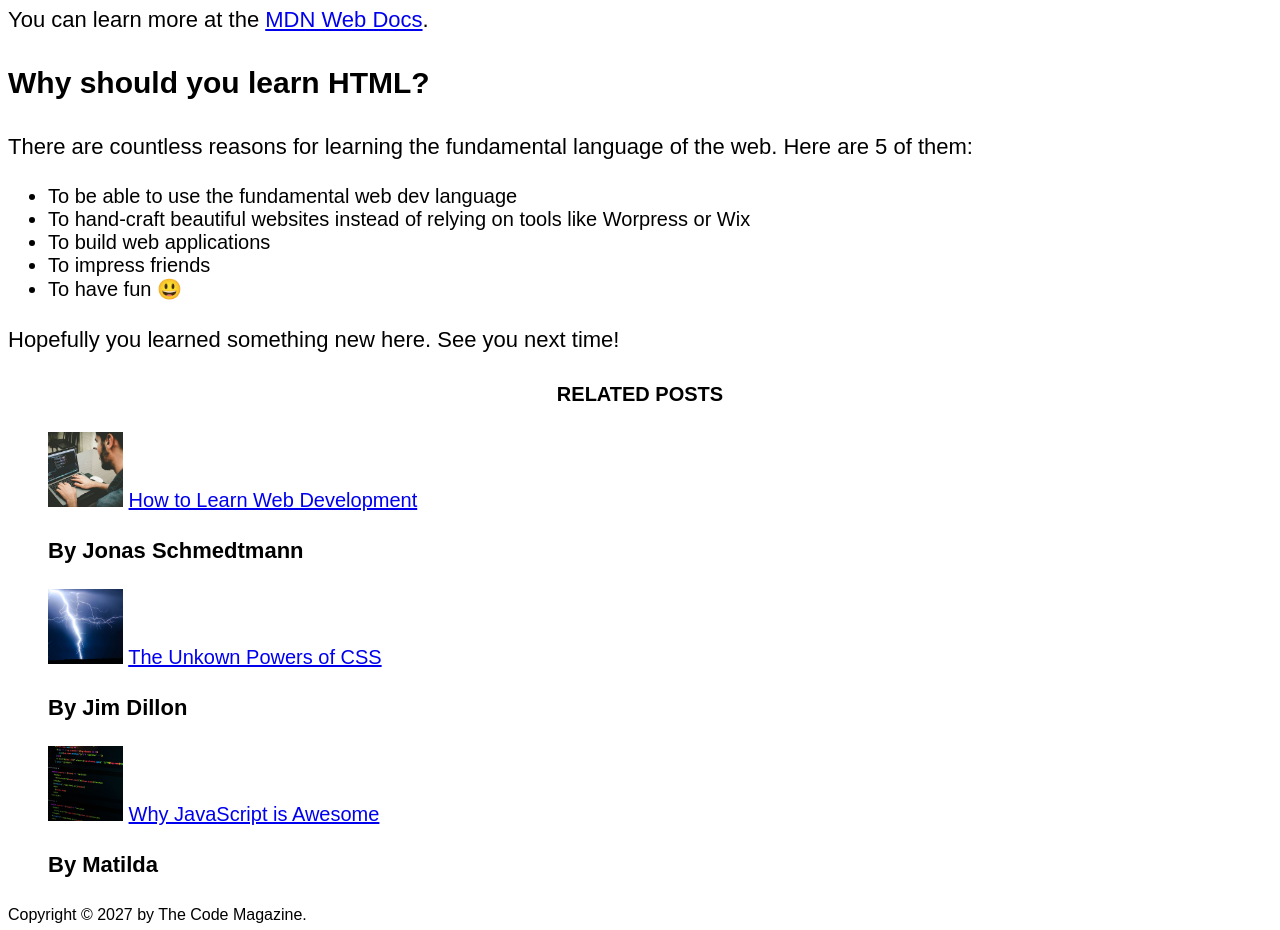
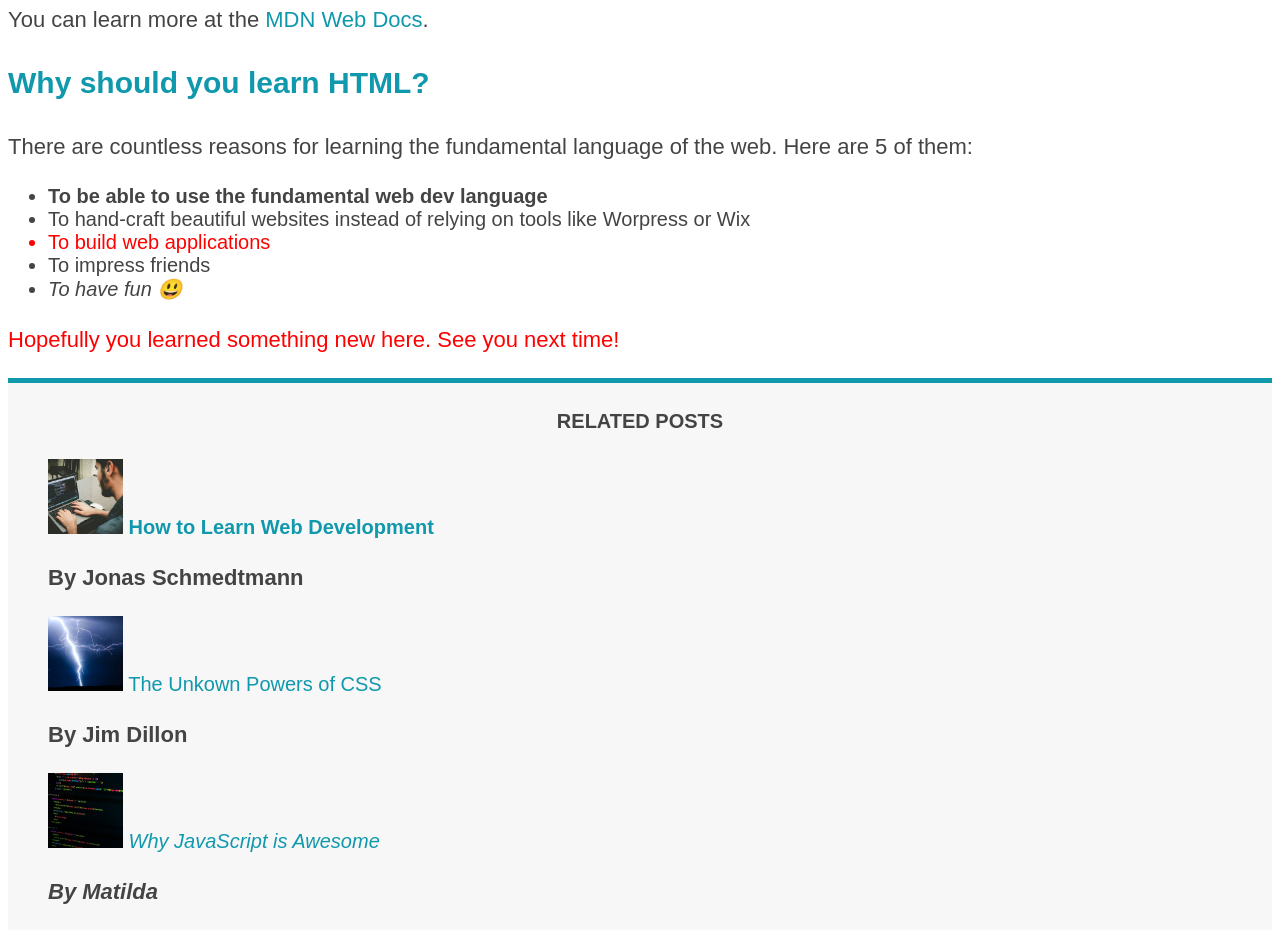
Before and after one commit to jjhuang711/Magazine, a plain HTML site: page index.html in a window 1280 px wide. Shown: the part 1072-2002 px from the top of the page. Drawn offline with Linux system fonts and the light colour scheme.

Commit message:
CSS color update
CSS further update for color

```diff
--- a/index.html
+++ b/index.html
@@ -10,7 +10,7 @@
 </head>
 
 <body>
-  <header>
+  <header class="main-header">
     <h1>The Code Magazine</h1>
     <nav>
       <a href="blog.html">Blog</a>
--- a/style.css
+++ b/style.css
@@ -5,6 +5,14 @@ h4,
 p,
 li {
   font-family: sans-serif;
+  color: #444;
+}
+
+/* the color of h1 h2 h3 get overwritten here */
+h1,
+h2,
+h3 {
+  color: #1098ad;
 }
 
 h1 {
@@ -60,3 +68,64 @@ li {
 .related {
   list-style: none;
 }
+
+.main-header {
+  background-color: #f7f7f7;
+}
+
+aside {
+  background-color: #f7f7f7;
+  border-top: #1098ad 5px solid;
+  border-bottom: #1098ad 5px solid;
+}
+
+/*----------------------PSEUDO CLASS example ----------------------------------------*/
+
+li:first-child {
+  font-weight: bold;
+}
+
+li:last-child {
+  font-style: italic;
+}
+
+/*Misconception! This won't work because there is no first child which is a <p> in article, the first child is <header> here.*/
+article p:first-child {
+  color: red;
+}
+
+/*This work because there is a p which is also the last child under article if the last child is something else it won't work*/
+article p:last-child {
+  color: red;
+}
+
+li:nth-child(3) {
+  color: red;
+}
+/*
+li:nth-child(odd)
+{color:red}; */
+
+/*--------------------Styling link -------------------------------------------------*/
+/* Good practice is targeting link with pseudo class, not just <a> */
+/* Always do it in LVHA order = link > visited > hover > active */
+
+a:link {
+  color: #1098ad;
+  text-decoration: none;
+}
+
+a:visited {
+  color: #1098ad;
+}
+
+a:hover {
+  color: orangered;
+  font-weight: bold;
+  text-decoration: underline dotted orangered;
+}
+
+a:active {
+  background-color: black;
+  font-style: italic;
+}
```
